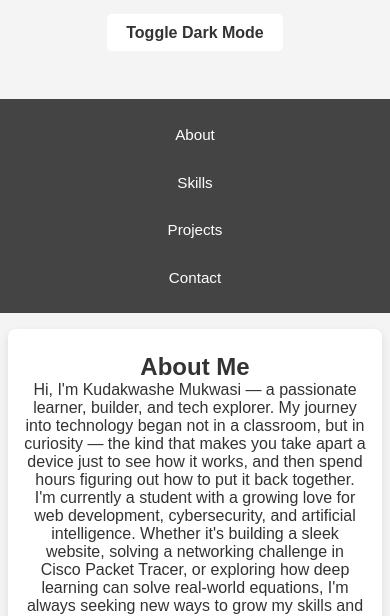
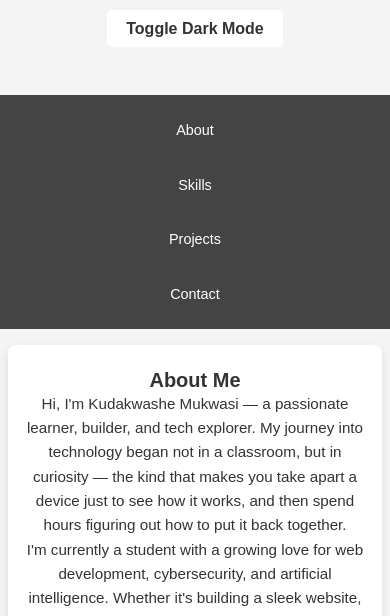
Before and after one commit to Kuda-Valen/my_website, a plain HTML site: page index.html in a window 390 px wide. Shown: the part 220-836 px from the top of the page. Drawn offline with nearby package versions, Linux system fonts and the light colour scheme.

Commit message:
styling mobile UI

```diff
--- a/script.js
+++ b/script.js
@@ -10,7 +10,7 @@ const phrases = [
   "Web Developer",
   "Robotics Explorer",
   "Lifelong Learner",
-  "Python Enthusias",
+  "Python Enthusiast",
   "Mathematics Lover"
 ];
 
--- a/style.css
+++ b/style.css
@@ -202,15 +202,15 @@ footer {
   }
 
   nav {
-    flex-wrap: wrap;
+    flex-wrap: nowrap;
+    overflow-x: auto;
     justify-content: center;
-    gap: 0.5rem;
   }
 
   nav a {
-    padding: 0.5rem;
-    font-size: 0.95rem;
-    flex: none;
+    padding: 0.5rem 0.75rem;
+    font-size: 0.9rem;
+    white-space: nowrap;
   }
 
   .profile-img {
@@ -230,7 +230,7 @@ footer {
     gap: 1rem;
   }
   .social-icons a {
-    font-size: 1.3rem;
+    font-size: 1.4rem;
   }
 }
 
@@ -259,7 +259,7 @@ footer {
 
 @media (max-width: 600px) {
   header h1 {
-    font-size: 1.7rem;
+    font-size: 1.5rem;
   }
 
   header h2 {
@@ -314,3 +314,13 @@ footer {
 .social-icons a {
   font-size: 1.8rem;
 }
+
+section h2 {
+  font-size: 1.25rem;
+  margin-bottom: 0.75;
+}
+
+section p, sectin li {
+  font-size: 0.95rem;
+  line-height: 1.6;
+}
```
